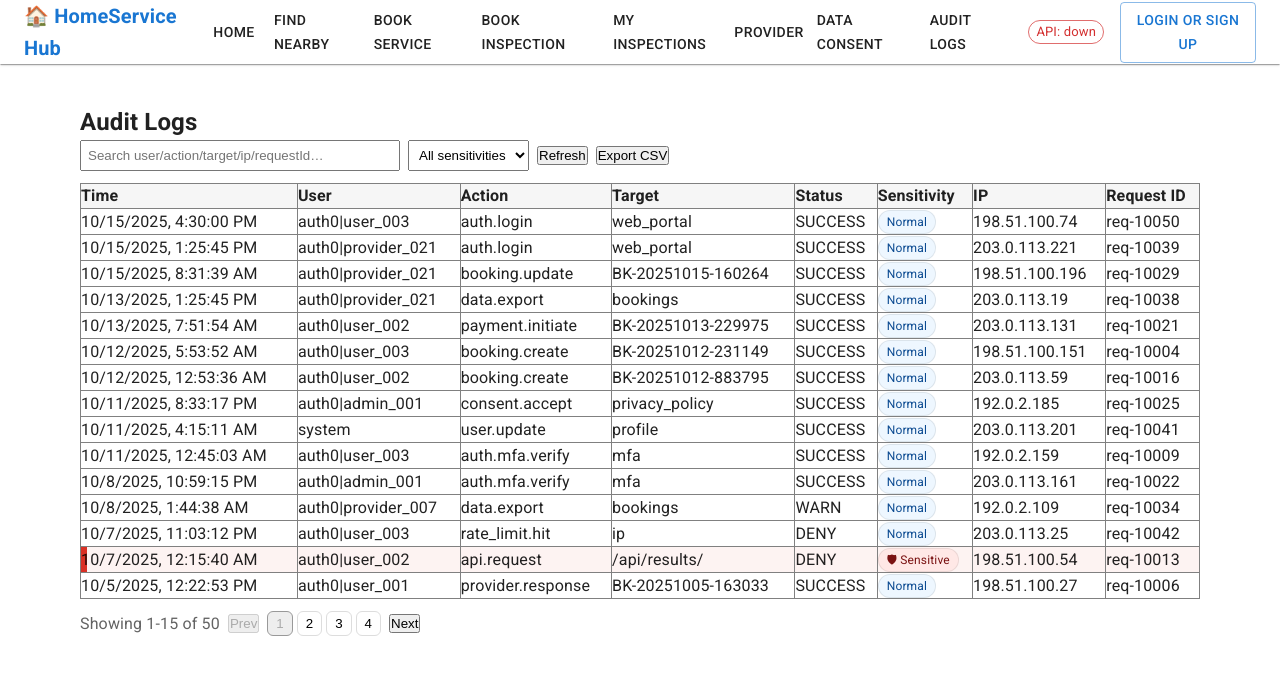
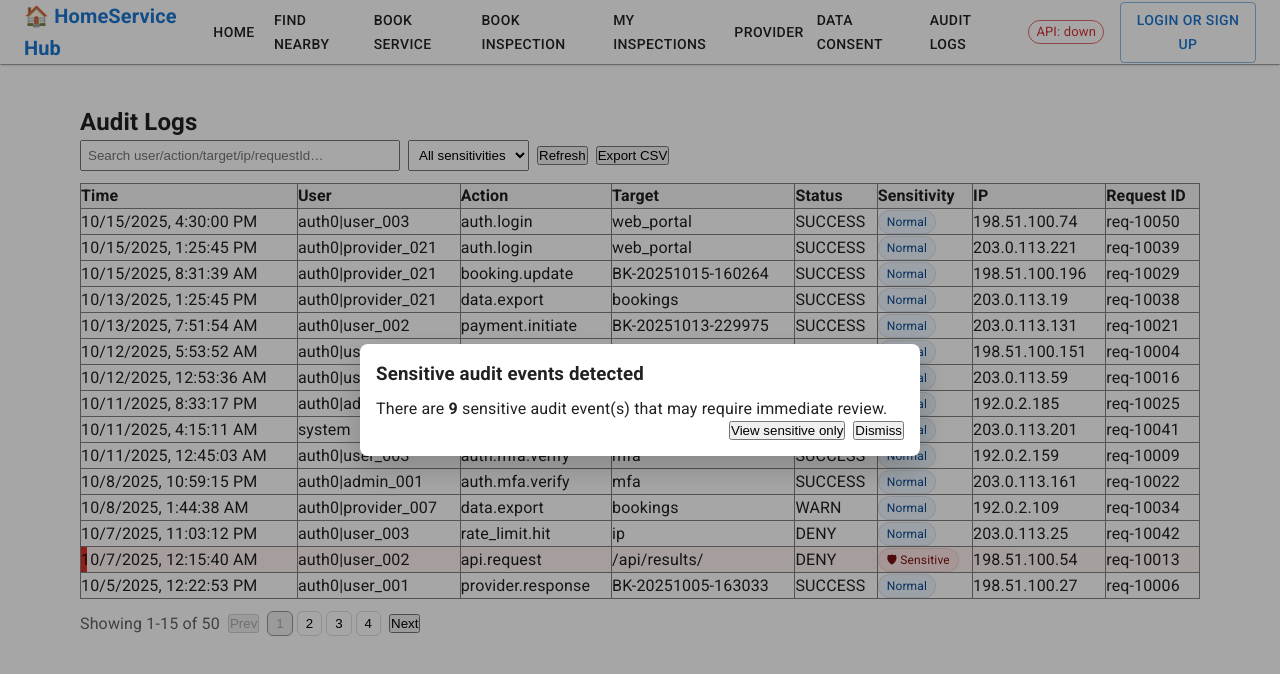
Before and after one commit to fengyuan213/SSE_Group_Project, a React app in the folder frontend/: page /audit in a window 1280 px wide. Shown: the top 674 px of the page. Built offline with nearby package versions, Linux system fonts and the light colour scheme; no server answers; the HTML template or start-up script is replaced by a standard one; a web font is replaced by a local one.

Commit message:
Move reminder function to the AuditPage.tsx

```diff
--- a/frontend/src/App.tsx
+++ b/frontend/src/App.tsx
@@ -42,10 +42,6 @@ import NearbyServices from "./pages/NearbyServices";
 import DataConsent from "./pages/DataConsent";
 import AuditPage from "./pages/AuditPage.tsx";
 
-function isRecord(v: unknown): v is Record<string, unknown> {
-  return typeof v === "object" && v !== null;
-}
-
 function AppContent() {
   const [status, setStatus] = useState("checking...");
   const { loginWithRedirect, logout, isAuthenticated, isLoading, user } =
@@ -59,38 +55,6 @@ function AppContent() {
       .get("/health")
       .then((r) => setStatus((r.data as { status?: string })?.status ?? "down"))
       .catch(() => setStatus("down"));
-  }, []);
-
-  // After the administrator logs in, check whether there are any sensitive audit events, and pop up a reminder if there are any.
-  useEffect(() => {
-    const isAdmin = true; // Assume const isAdmin = true now, when we switch to the real backend database, delete this line.
-    if (!isAdmin) return;
-
-    (async () => {
-      try {
-        const res = await fetch(`/audit.json`);
-        const data: unknown = await res.json();
-
-        const itemsUnknown: unknown[] = Array.isArray(data)
-          ? data
-          : isRecord(data) &&
-            Array.isArray((data as { items?: unknown[] }).items)
-          ? ((data as { items?: unknown[] }).items as unknown[])
-          : [];
-
-        const hasSensitive = itemsUnknown.some((v) => {
-          if (!isRecord(v)) return false;
-          const s = v.sensitivity;
-          return typeof s === "string" && s.toLowerCase() === "sensitive";
-        });
-
-        if (hasSensitive) {
-          alert("There are sensitive audit events. Please review Audit Logs.");
-        }
-      } catch {
-        // Ignores the error.
-      }
-    })();
   }, []);
 
   const apiUp = status === "ok" || status === "up";
--- a/frontend/src/pages/AuditPage.tsx
+++ b/frontend/src/pages/AuditPage.tsx
@@ -60,6 +60,9 @@ export default function AuditPage() {
   const [expanded, setExpanded] = useState<string | null>(null); // Expand to see details
   const [page, setPage] = useState(1);
   const pageSize = 15;
+
+  // === NEW: 弹窗开关 ===
+  const [sensOpen, setSensOpen] = useState(false);
 
   useEffect(() => {
     setPage(1);
@@ -175,6 +178,15 @@ export default function AuditPage() {
   const showingFrom = filtered.length === 0 ? 0 : (safePage - 1) * pageSize + 1;
   const showingTo = Math.min(safePage * pageSize, filtered.length);
 
+  // === NEW: 统计敏感事件，并在进入页面/加载完成后弹窗 ===
+  const sensitiveItems = useMemo(() => items.filter(isSensitive), [items]);
+
+  useEffect(() => {
+    if (sensitiveItems.length > 0) {
+      setSensOpen(true);
+    }
+  }, [sensitiveItems.length]);
+
   function exportCSV() {
     const headers = [
       "time",
@@ -223,12 +235,62 @@ export default function AuditPage() {
     <div style={{ padding: 16 }}>
       <h2>Audit Logs</h2>
 
+      {/* === NEW: 页面内弹窗（仅当有敏感事件时显示） === */}
+      {sensOpen && (
+        <div
+          role="dialog"
+          aria-modal="true"
+          style={{
+            position: "fixed",
+            inset: 0,
+            background: "rgba(0,0,0,0.35)",
+            display: "flex",
+            alignItems: "center",
+            justifyContent: "center",
+            zIndex: 9999,
+          }}
+          onClick={() => setSensOpen(false)}
+        >
+          <div
+            style={{
+              background: "#fff",
+              borderRadius: 8,
+              padding: 16,
+              width: "min(560px, 92vw)",
+              boxShadow: "0 12px 32px rgba(0,0,0,0.2)",
+            }}
+            onClick={(e) => e.stopPropagation()}
+          >
+            <h3 style={{ marginTop: 0 }}>Sensitive audit events detected</h3>
+            <p style={{ marginTop: 8 }}>
+              There are <b>{sensitiveItems.length}</b> sensitive audit event(s)
+              that may require immediate review.
+            </p>
+            <div
+              style={{ display: "flex", gap: 8, justifyContent: "flex-end" }}
+            >
+              <button
+                onClick={() => {
+                  setSev("sensitive"); // 一键切到“只看敏感”
+                  setPage(1);
+                  setSensOpen(false);
+                }}
+              >
+                View sensitive only
+              </button>
+              <button onClick={() => setSensOpen(false)}>Dismiss</button>
+            </div>
+          </div>
+        </div>
+      )}
+
       <div
         style={{
           display: "flex",
           gap: 8,
           alignItems: "center",
           marginBottom: 12,
+          flexWrap: "wrap",
         }}
       >
         <input
@@ -328,6 +390,7 @@ export default function AuditPage() {
           })}
         </tbody>
       </table>
+
       <div
         style={{
           display: "flex",
```
